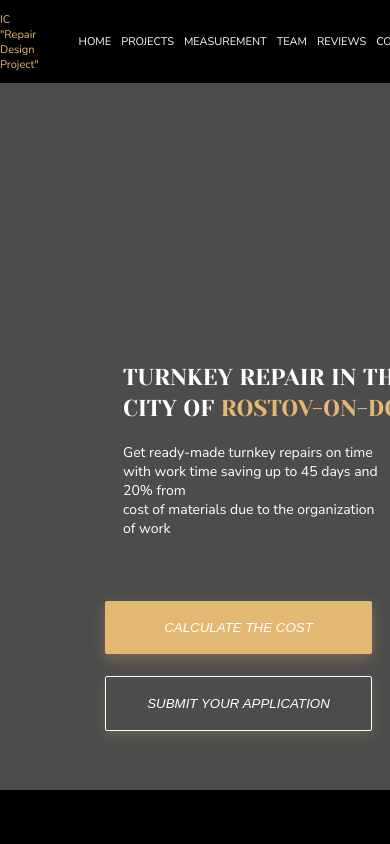
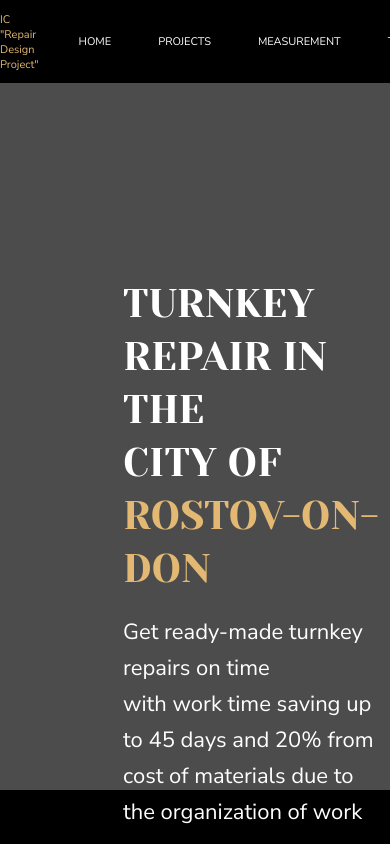
Before and after one commit to Petyankina/Landing-page, a plain HTML site: page index.html in a window 390 px wide. Shown: the top 844 px of the page. Drawn offline with Linux system fonts and the light colour scheme; files whose address does not match are found by name.

Commit message:
Update style.css

```diff
--- a/Style/style.css
+++ b/Style/style.css
@@ -65,11 +65,6 @@ body * {
     margin-right: 47px;
 }
 
-@media screen and (max-width: 900px) {
-    .header-navigation-item {
-      margin-right: 10px;
-    }
-  }
 
 .header-navigation-item a {
     text-decoration: none;
@@ -125,16 +120,6 @@ body * {
     color: white;
 }
 
-@media screen and (max-width: 1030px) {
-    .title {
-      margin-top: 0;
-      font-size: 23px;
-      line-height: 31px;
-      padding-top: 85px;
-      padding-left: 0;
-      width: 300px;
-    }
-  }
 
 .city {
     color: #E3B873;
@@ -148,12 +133,6 @@ body * {
     color: #FFFFFF;
 }
 
-@media screen and (max-width: 1030px) {
-    .text {
-      font-size: 14px;
-      line-height: 19px;
-    }
-  }
 
 .text-container {
     padding-top: 19px;
@@ -187,20 +166,6 @@ body * {
     color: white;
     font-style: italic;
 }
-
-@media screen and (max-width: 1030px) {
-    .second-button, .first-button {
-      width: 100%;
-      padding: 19px 0px;
-      margin-left: -18px;
-      margin-right: 18px;
-      margin-top: 22px;
-    }
-    .button-choice {
-   display: flex;
-   flex-wrap: wrap;
-    }
-  }
 
 
 /* Completed Projects section */
```
